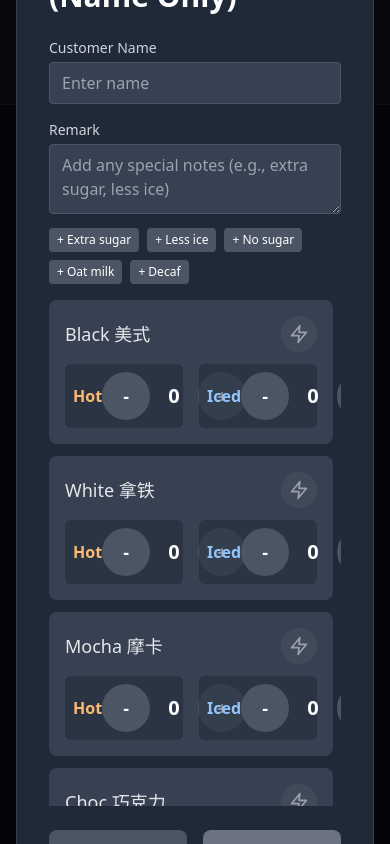
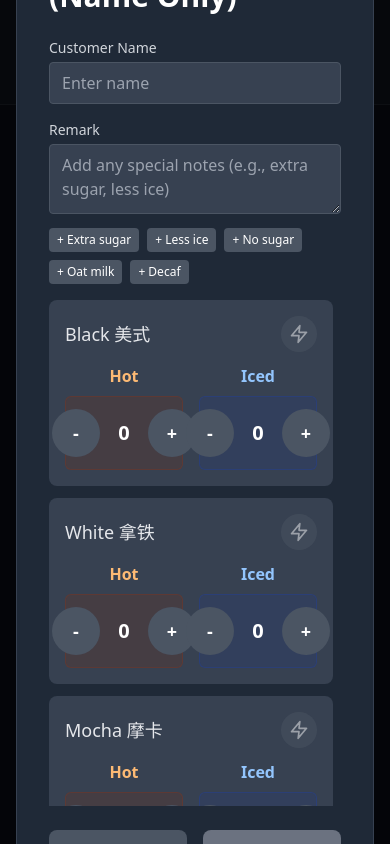
Before and after one commit to TianCai19/coffe-ordering-system, a Next.js app: page / in a window 390 px wide. Both pictures are taken after a click on the button "Priority order (name only)". Shown: the top 844 px of the page. Built offline with nearby package versions, Linux system fonts and the light colour scheme.

Commit message:
Improve mobile layout: Restructure order modal for better mobile UX
Co-authored-by: TianCai19 <54928720+TianCai19@users.noreply.github.com>

```diff
--- a/components/OrderModal.tsx
+++ b/components/OrderModal.tsx
@@ -116,7 +116,7 @@ export const OrderModal: React.FC<OrderModalProps> = (props: OrderModalProps) =>
 
   return (
     <div className="fixed inset-0 bg-black bg-opacity-75 flex justify-center items-center z-50">
-      <div className="bg-gray-800 rounded-xl p-8 w-full max-w-2xl m-4 shadow-2xl border border-gray-700">
+      <div className="bg-gray-800 rounded-xl p-8 w-full max-w-3xl m-4 shadow-2xl border border-gray-700">
         <h2 className="text-3xl font-bold text-white mb-6">
           {isEditMode
             ? `Edit order for ${existingOrder?.customerName ? `Customer ${existingOrder?.customerName}` : `Table ${currentTableNumber}`}`
@@ -175,10 +175,15 @@ export const OrderModal: React.FC<OrderModalProps> = (props: OrderModalProps) =>
                     <ZapIcon className="w-5 h-5"/>
                   </button>
                 </div>
-                <div className="mt-3 grid grid-cols-2 gap-4">
+                {/* Temperature labels at the top */}
+                <div className="mt-3 mb-2 grid grid-cols-2 gap-4 text-center">
+                  <div className="font-semibold text-orange-300">Hot</div>
+                  <div className="font-semibold text-blue-300">Iced</div>
+                </div>
+
+                <div className="grid grid-cols-2 gap-4">
                   {/* Hot Controls */}
-                  <div className="flex items-center justify-between bg-gray-800/50 p-2 rounded-md opacity-100">
-                    <span className="font-semibold text-orange-300">Hot</span>
+                  <div className="flex items-center justify-center bg-orange-900/20 p-3 rounded-md border border-orange-800/30">
                     <div className="flex items-center gap-2">
                       <button
                         onClick={() => handleQuantityChange(coffee, 'hot', -1)}
@@ -198,8 +203,7 @@ export const OrderModal: React.FC<OrderModalProps> = (props: OrderModalProps) =>
                     </div>
                   </div>
                   {/* Iced Controls */}
-                  <div className="flex items-center justify-between bg-gray-800/50 p-2 rounded-md">
-                    <span className="font-semibold text-blue-300">Iced</span>
+                  <div className="flex items-center justify-center bg-blue-900/20 p-3 rounded-md border border-blue-800/30">
                     <div className="flex items-center gap-2">
                       <button
                         onClick={() => handleQuantityChange(coffee, 'iced', -1)}
```
